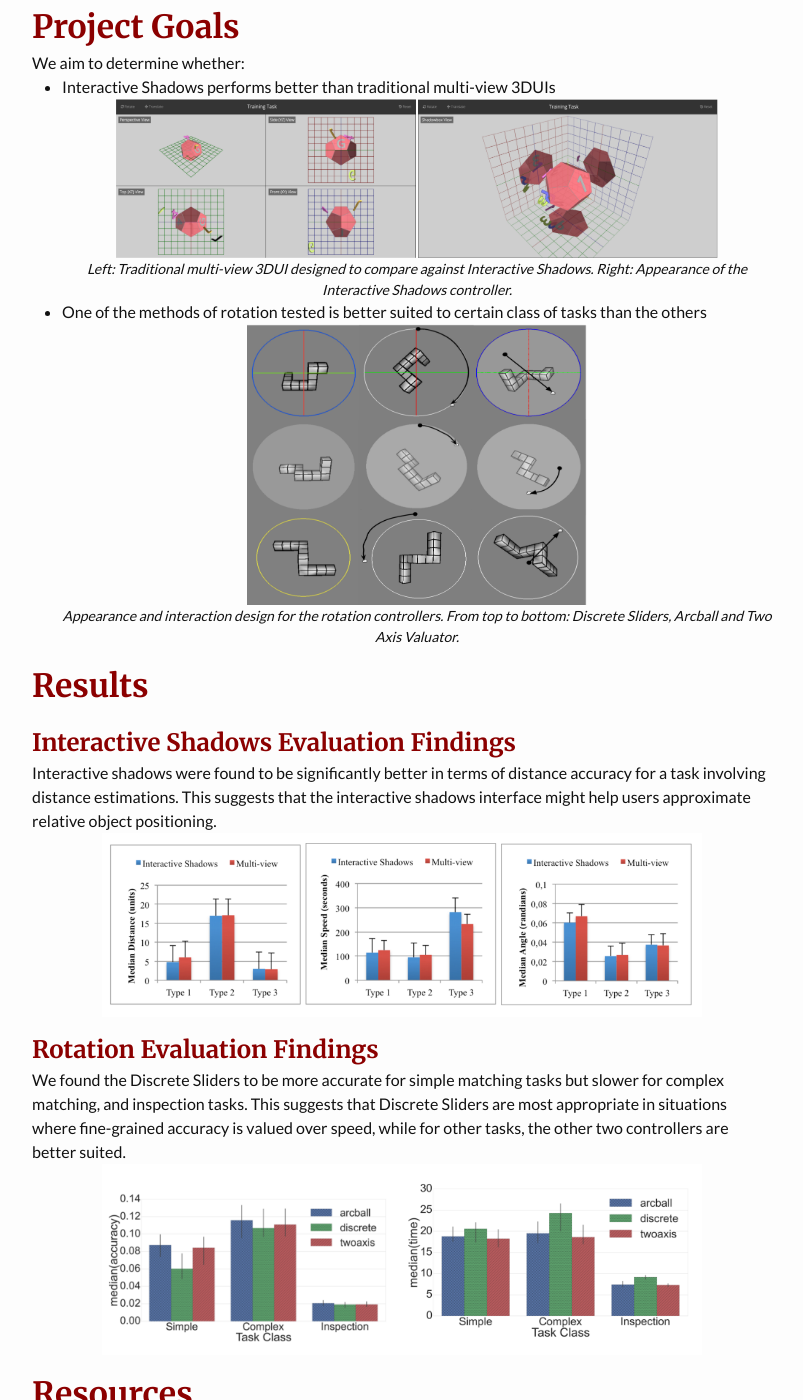
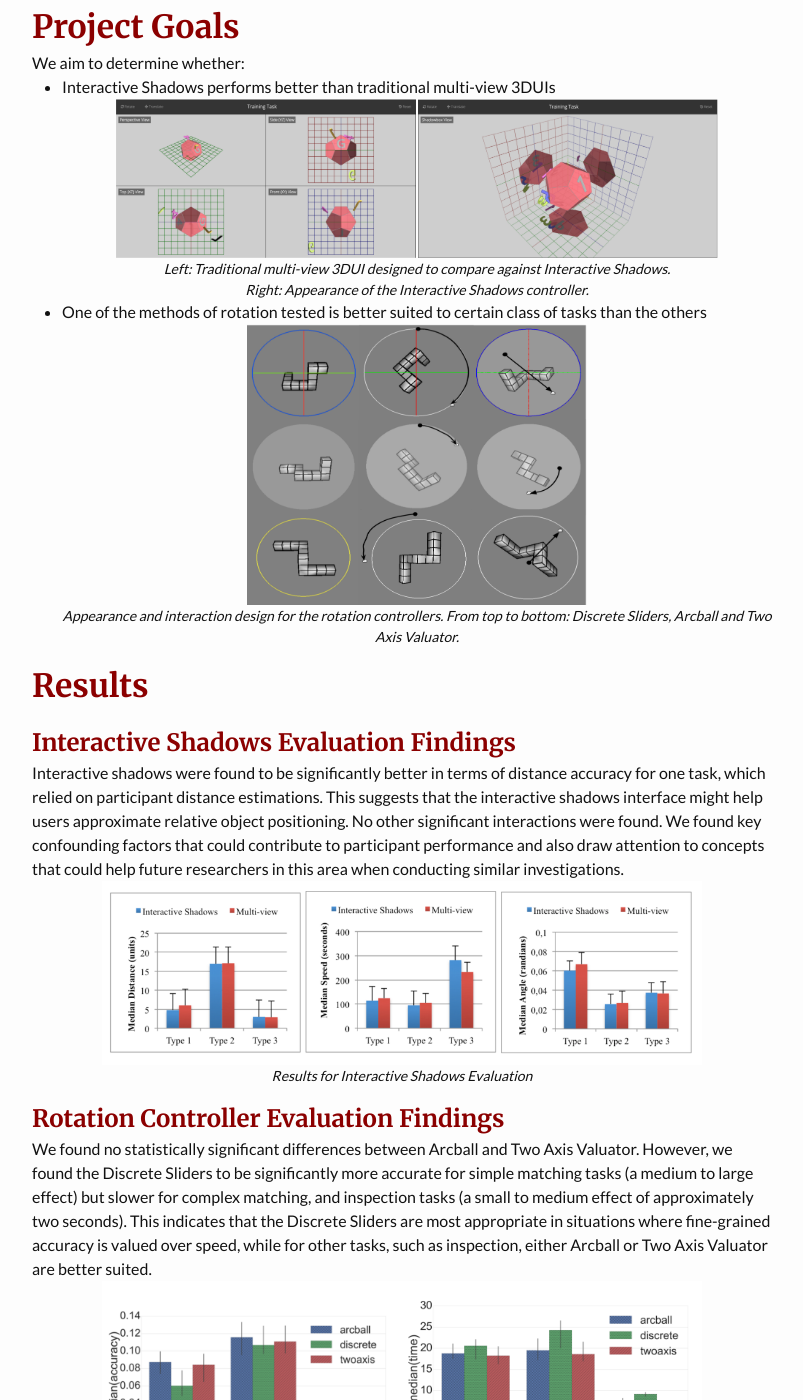
Before and after one commit to 3DUI/3DUI.github.io, a Jekyll site: the page built from index.html, in a window 1280 px wide and 1400 px high, scrolled down 950 px. Shown: the whole window, without its empty margins (238-1041 px from the left). Built offline with Jekyll 4.4.1, drawn with Linux system fonts in a browser that asks for light colours; some of the changed text lies outside the part shown.

Commit message:
Captions + Results

```diff
--- a/index.html
+++ b/index.html
@@ -25,7 +25,7 @@
     </ul>
     <div class="img-wrapper">
         <img src="images/lung.png" width="500px">
-        <br> Rotation controller is used to rotate a liver with tumor. Source: Bade, Ragnar, Felix Ritter, and Bernhard Preim. "Usability comparison of mouse-based interaction techniques for predictable 3d rotation." Smart graphics. Springer Berlin Heidelberg, 2005.
+        <p> Rotation controller is used to rotate a liver with tumor. Source: Bade, Ragnar, Felix Ritter, and Bernhard Preim. "Usability comparison of mouse-based interaction techniques for predictable 3d rotation." Smart graphics. Springer Berlin Heidelberg, 2005.</p>
     </div>
 
 
@@ -55,27 +53,30 @@
   <h2>Interactive Shadows Evaluation Findings</h2>
 
   <p>
-    Interactive shadows were found to be significantly better in terms of distance accuracy for a task involving distance estimations.
-    This suggests that the interactive shadows interface might help users approximate relative object positioning.
+  Interactive shadows were found to be significantly better in terms of distance accuracy for one task, which relied on participant distance estimations. This suggests that the interactive shadows interface might help users approximate relative object positioning.  No other significant interactions were found. We found key confounding factors that could contribute to participant performance and also draw attention to concepts that could help future researchers in this area when
+  conducting similar investigations.
   </p>
     <div class="img-wrapper">
         <img src="images/shiv_graphs.png" width="600px">
+        <p>        Results for Interactive Shadows Evaluation</p>
     </div>
 
 
-  <h2 class="">Rotation Evaluation Findings</h2>
+  <h2 class="">Rotation Controller Evaluation Findings</h2>
   <p>
-  We found the Discrete Sliders to be more accurate for simple matching tasks but slower for complex matching, and inspection tasks. This suggests that  Discrete Sliders are most appropriate in situations where fine-grained accuracy is valued over speed, while for other tasks, the other two controllers are better suited.
+We found no statistically significant differences between Arcball and Two Axis Valuator. However, we found the Discrete Sliders to be significantly more accurate for simple matching tasks (a medium to large effect) but slower for complex matching, and inspection tasks (a small to medium effect of approximately two seconds). This indicates that the Discrete Sliders are most appropriate in situations where fine-grained accuracy is valued over speed, while for other tasks, such as
+inspection, either Arcball or Two Axis Valuator are better suited.
   </p>
     <div class="img-wrapper">
     <img src="images/steven_graphs.png" width="600px">
+    <p>    Results for Rotation Controller Evaluation</p>
     </div>
 
   <h1 class="">Resources</h1>
   <h2 class="">Documents</h2>
     <ul>
-        <li><a href="docs/Proposal.pdf" target="_blank">Project Proposal</a> <br></li>
-        <li><a href="docs/ODNSIO001_LiteratureReview.pdf">Review of 3D Scene Manipulations</a> <br></li>
+        <li><a href="docs/Proposal.pdf" target="_blank">Project Proposal</a></li>
+        <li><a href="docs/ODNSIO001_LiteratureReview.pdf">Review of 3D Scene Manipulations</a></li>
         <li><a href="docs/RYBSTE001_LiteratureReview.pdf">Review of 3D Rotation Controllers</a></li>
         <li><a href="docs/web_presence_proposal.html">Proposal and plan for the website</a></li>
         <li><a href="docs/timeline.jpg">Timeline</a></li>
```
Also changed, not shown: other parts of index.html (+2 -4 lines).
